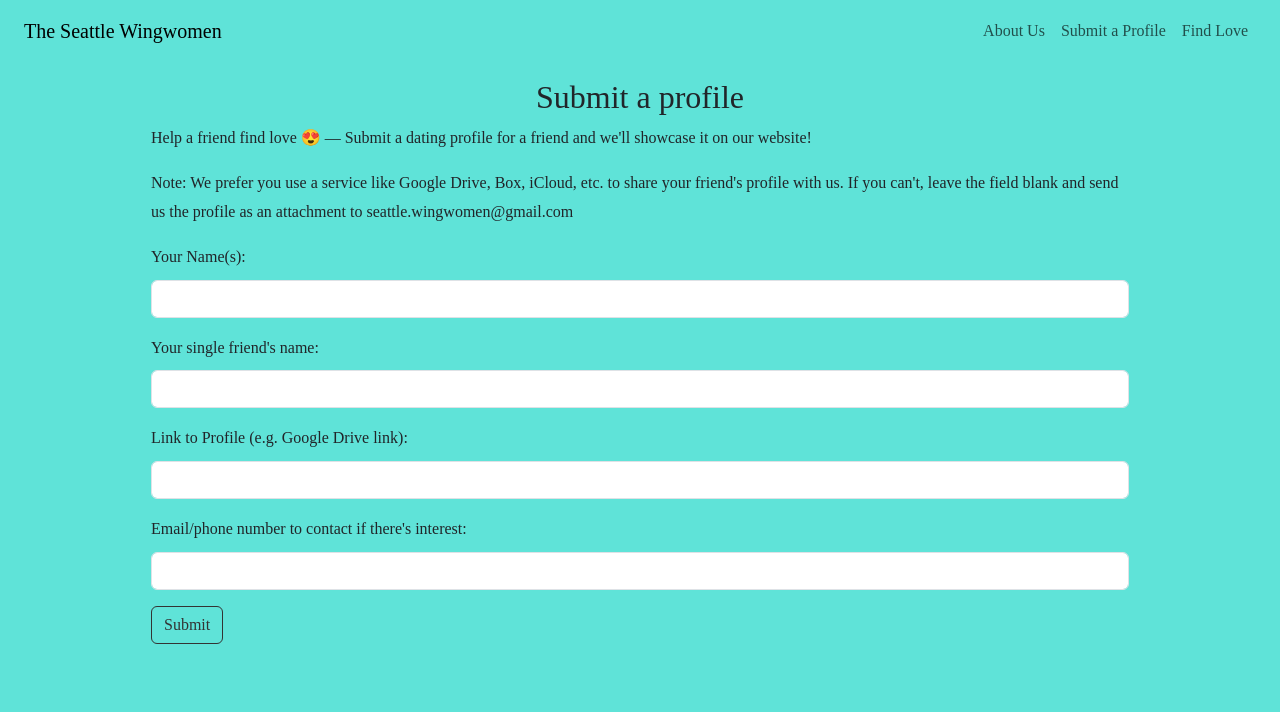
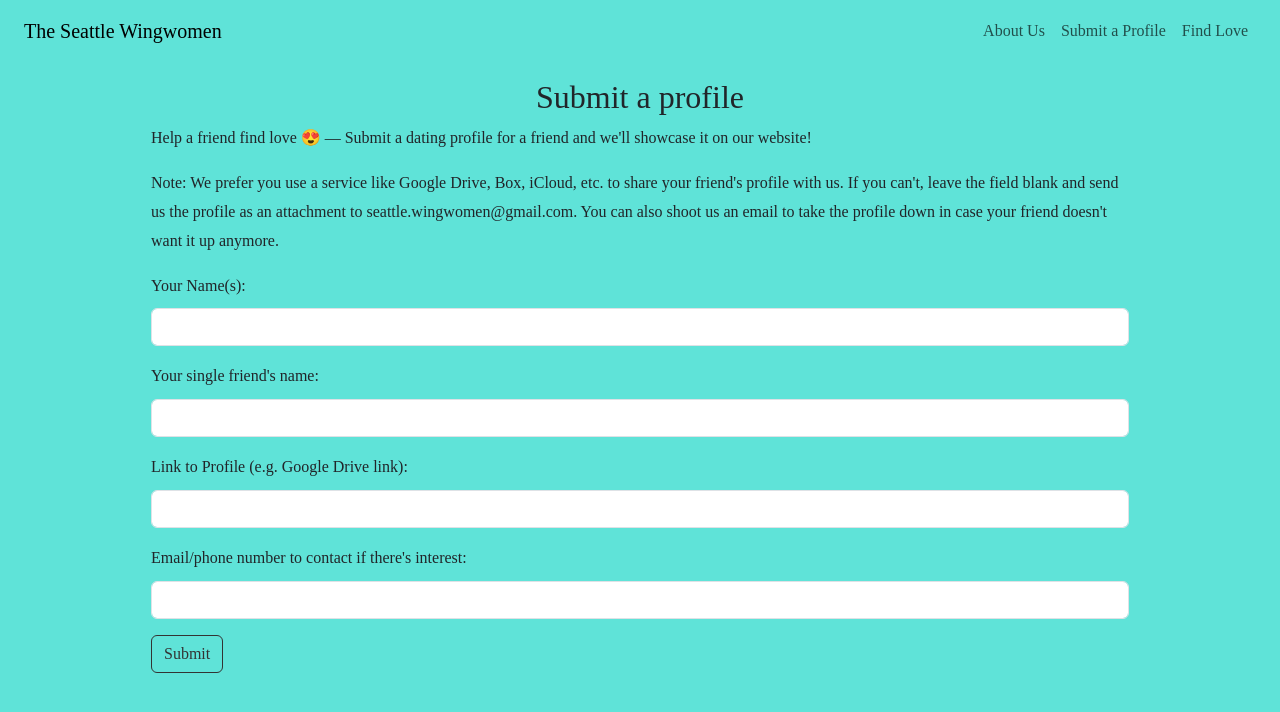
Before and after one commit to seattlewingwomen/seattlewingwomen.github.io, a React (Create React App) app: page /submit in a window 1280 px wide. Both pictures are taken after a click on the radio button 518 px from the left and 203 px from the top of the page. Shown: the top 712 px of the page. Built offline with nearby package versions, Linux system fonts and the light colour scheme; no server answers; a web font is replaced by a local one.

Commit message:
more copy update

```diff
--- a/src/pages/SubmitProfilePage.js
+++ b/src/pages/SubmitProfilePage.js
@@ -90,7 +90,8 @@ const SubmitProfileForm = () => {
             Note: We prefer you use a service like Google Drive, Box, iCloud,
             etc. to share your friend's profile with us. If you can't, leave the
             field blank and send us the profile as an attachment to
-            seattle.wingwomen@gmail.com
+            seattle.wingwomen@gmail.com. You can also shoot us an email to take
+            the profile down in case your friend doesn't want it up anymore.
           </p>
           <Form.Group className="mb-3">
             <Form.Label>Your Name(s):</Form.Label>
```
